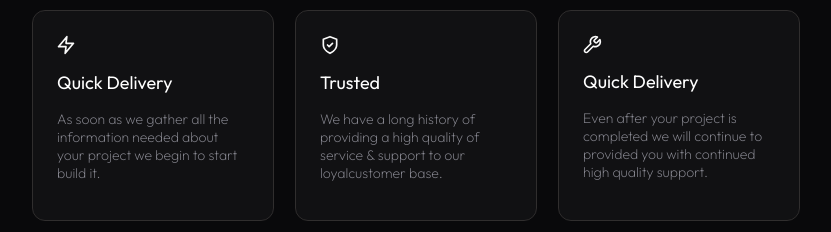
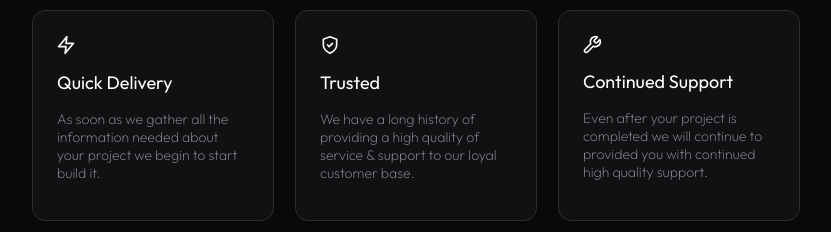
Before and after one commit to loganbriggs08/Resolvo-New-Website, a Next.js app: page / in a window 1280 px wide. Shown: the part 1664-1896 px from the top of the page, without its empty margins (223-1054 px from the left). Built offline with nearby package versions, Linux system fonts and the light colour scheme.

Commit message:
Fix a few spelling mistakes

```diff
--- a/src/app/page.tsx
+++ b/src/app/page.tsx
@@ -176,7 +176,7 @@ export default function Home() {
             </svg>
 
             <h1 className={styles.header_card_text}>Trusted</h1>
-            <p className={styles.description_card_text}>We have a long history of providing a high quality of service & support to our loyalcustomer base.</p>
+            <p className={styles.description_card_text}>We have a long history of providing a high quality of service & support to our loyal customer base.</p>
           </div>
 
           <div className={styles.card_seperator}/>
@@ -186,7 +186,7 @@ export default function Home() {
               <path d="M11.2499 5.24994C11.0972 5.40572 11.0117 5.61515 11.0117 5.83328C11.0117 6.0514 11.0972 6.26083 11.2499 6.41661L12.5832 7.74994C12.739 7.90263 12.9484 7.98816 13.1665 7.98816C13.3847 7.98816 13.5941 7.90263 13.7499 7.74994L16.8915 4.60828C17.3106 5.53427 17.4374 6.56597 17.2553 7.5659C17.0731 8.56582 16.5905 9.48648 15.8718 10.2052C15.1531 10.9239 14.2324 11.4065 13.2325 11.5887C12.2326 11.7708 11.2009 11.644 10.2749 11.2249L4.51655 16.9833C4.18503 17.3148 3.73539 17.501 3.26655 17.501C2.79771 17.501 2.34807 17.3148 2.01655 16.9833C1.68503 16.6518 1.49878 16.2021 1.49878 15.7333C1.49878 15.2644 1.68503 14.8148 2.01655 14.4833L7.77488 8.72494C7.35585 7.79895 7.22898 6.76725 7.41116 5.76732C7.59335 4.7674 8.07595 3.84674 8.79465 3.12804C9.51334 2.40935 10.434 1.92675 11.4339 1.74456C12.4339 1.56237 13.4656 1.68925 14.3915 2.10828L11.2582 5.24161L11.2499 5.24994Z" stroke="#FAFAFA" stroke-width="1.66667" stroke-linecap="round" stroke-linejoin="round"/>
             </svg>
 
-            <h1 className={styles.header_card_text}>Quick Delivery</h1>
+            <h1 className={styles.header_card_text}>Continued Support</h1>
             <p className={styles.description_card_text}>Even after your project is completed we will continue to provided you with continued high quality support.</p>
           </div>
         </div>
```
